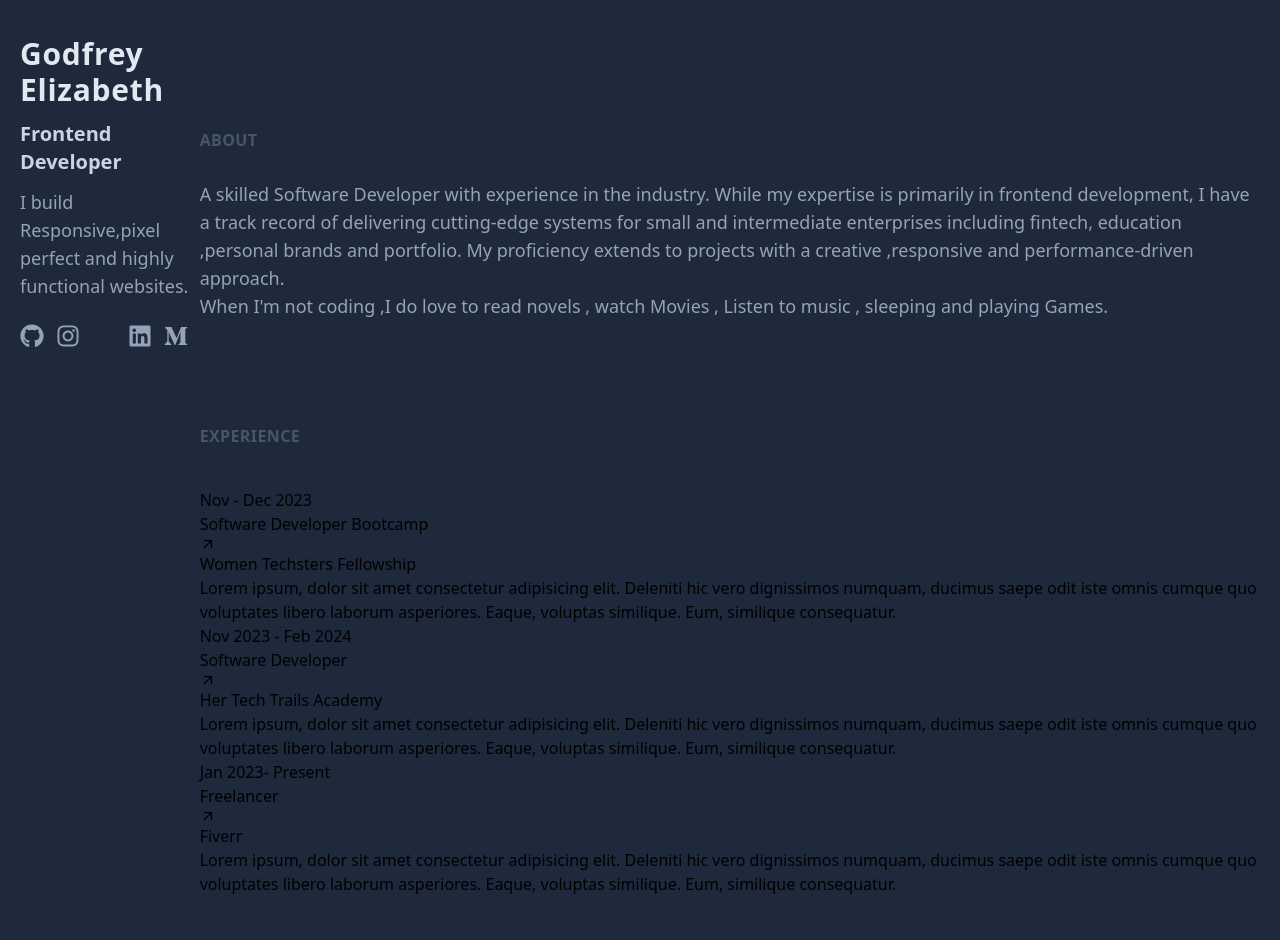
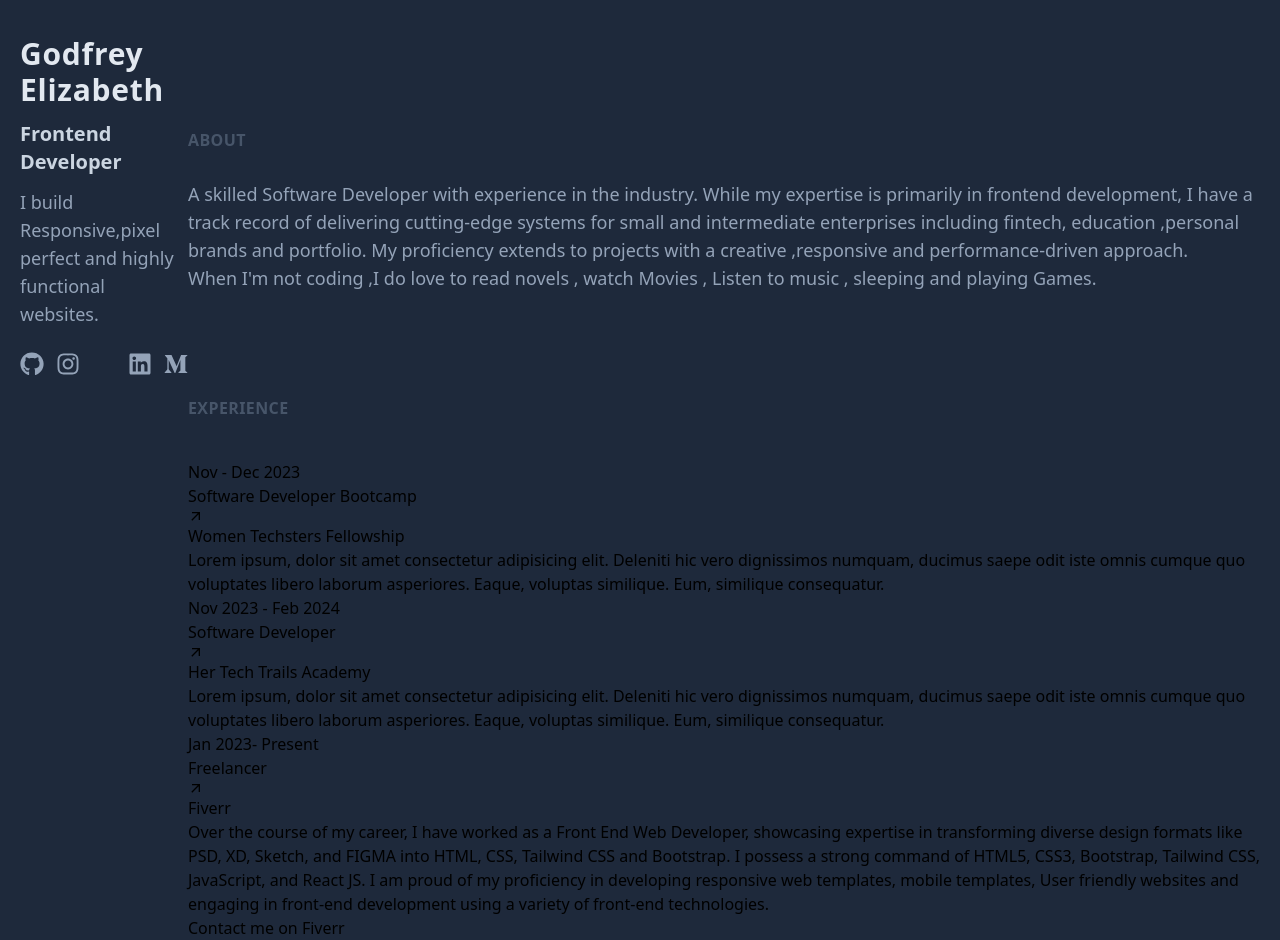
Before and after one commit to miyemicodes/my-portfolio, a React (Create React App) app: page / in a window 1280 px wide. Shown: the top 940 px of the page. Built offline with nearby package versions, Linux system fonts and the light colour scheme; some icons are missing; a small style sheet from the web is missing.

Commit message:
initial commit

```diff
--- a/src/components/experience.jsx
+++ b/src/components/experience.jsx
@@ -42,15 +42,21 @@ return (
         Jan 2023- Present
       </div>
       <div className="experience-details">
-      <h2>Freelancer <MdOutlineArrowOutward /></h2>
-      <p>Fiverr </p>
-      <p>
-      Lorem ipsum, dolor sit amet consectetur adipisicing elit. Deleniti hic vero
-      dignissimos numquam, ducimus saepe odit iste omnis cumque quo voluptates
-      libero laborum asperiores. Eaque, voluptas similique. Eum, similique
-      consequatur.
-      </p>
-        </div>
+          <h2>Freelancer <MdOutlineArrowOutward /></h2>
+          <p>Fiverr </p>
+          <p>
+          Over the course of my career, I have worked as a Front End Web
+          Developer, showcasing expertise in transforming diverse design
+          formats like PSD, XD, Sketch, and FIGMA into HTML, CSS, Tailwind CSS
+            and Bootstrap. I possess a strong command of HTML5, CSS3, Bootstrap,
+            Tailwind CSS, JavaScript, and React JS. I am proud of my proficiency
+            in developing responsive web templates, mobile templates, User
+            friendly websites and engaging in front-end development using a
+            variety of front-end technologies.
+          </p>
+
+          <a href="https://www.fiverr.com/s/qzV2DZ">Contact me on Fiverr <MdOutlineArrowOutward /></a>
+      </div>
     </div>
   </div>
 );
--- a/src/components/skills.jsx
+++ b/src/components/skills.jsx
@@ -5,7 +5,9 @@ function Skills(){
     <div>
     <h2 className="py-10 text-base font-bold tracking-wide text-slate-600 ">SKILLS</h2>
 
-
+    <div className="skills-list">
+      <p>ReactJS</p>
+    </div>
     </div>
   );
 }
--- /dev/null
+++ b/src/experience.js
@@ -0,0 +1,24 @@
+const Experience = [
+  {
+    id: 1,
+    duration: "Nov - Dec 2023",
+    role: "Software Developer Bootcamp",
+    organization:"Women Techsters Fellowship",
+    description: "Lorem ipsum, dolor sit amet consectetur adipisicing elit. Deleniti hic vero dignissimos numquam, ducimus saepe odit iste omnis cumque quo voluptates libero laborum asperiores. Eaque, voluptas similique. Eum, similique consequatur.",
+  },
+  {
+    id: 2,
+    duration: "Nov 2023 - Feb 2024",
+    role: "Software Developer",
+    organization:"Her Tech Trails Academy",
+    description: "Lorem ipsum, dolor sit amet consectetur adipisicing elit. Deleniti hic vero dignissimos numquam, ducimus saepe odit iste omnis cumque quo voluptates libero laborum asperiores. Eaque, voluptas similique. Eum, similique consequatur.",
+
+  },
+  {
+    id: 3,
+    duration: " Jan 2023- Present",
+    role: "Freelancer",
+    organization:"Fiverr",
+    description:" Over the course of my career, I have worked as a Front End Web Developer, showcasing expertise in transforming diverse design formats like PSD, XD, Sketch, and FIGMA into HTML, CSS, Tailwind CSS and Bootstrap. I possess a strong command of HTML5, CSS3, Bootstrap, Tailwind CSS, JavaScript, and React JS. I am proud of my proficiency in developing responsive web templates, mobile templates, User friendly websites and engaging in front-end development using a variety of front-end technologies."
+  }
+]
```
Also changed, not shown: src/skills.js (added).
